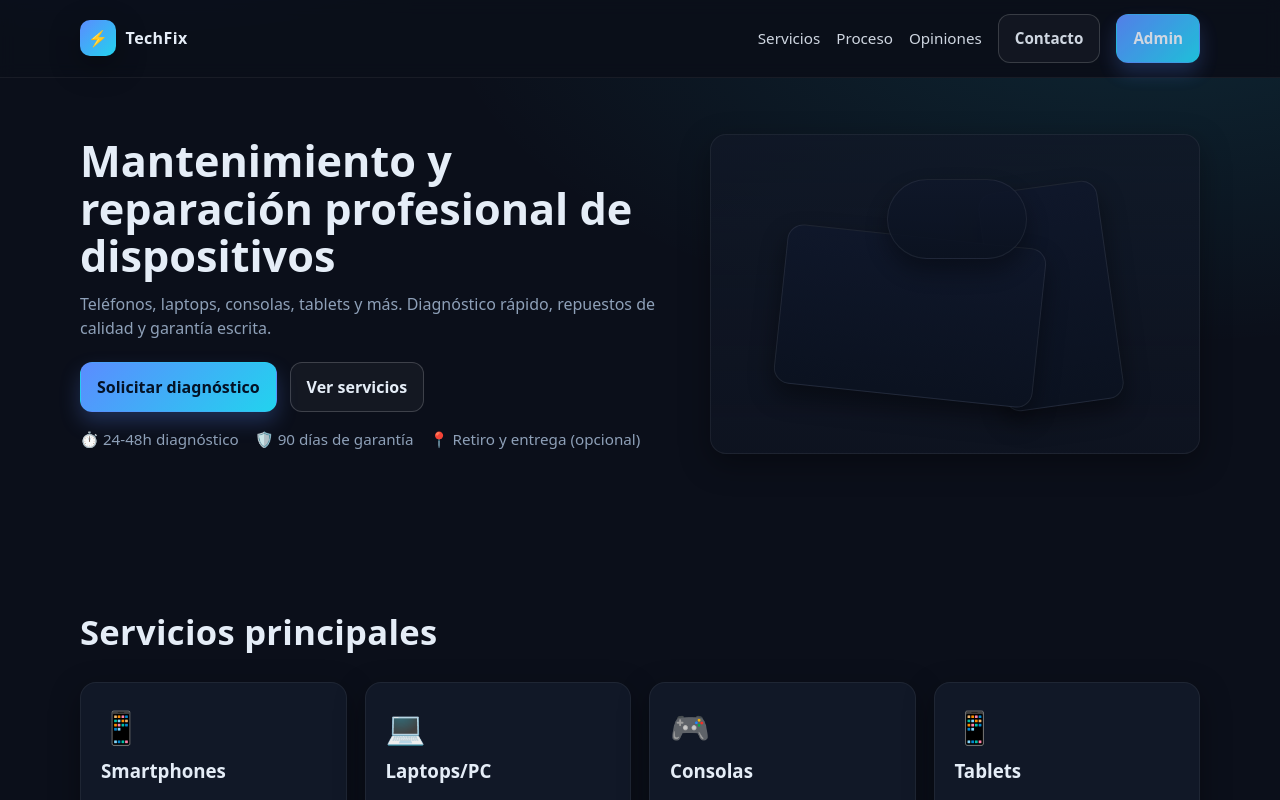
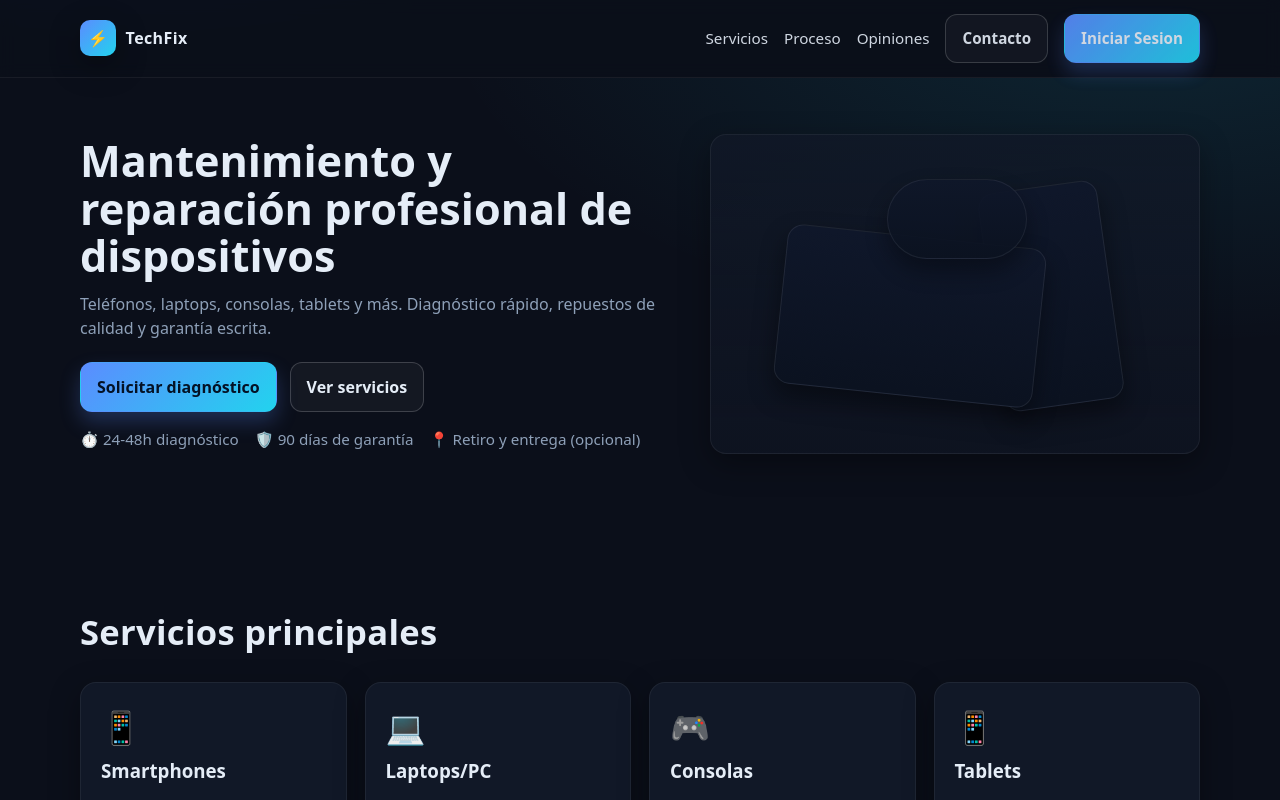
Before and after one commit to R-M-L-2002/EFI_PROG3_FRONT, a React (Vite) app: page / in a window 1280 px wide. Shown: the top 800 px of the page. Built offline with nearby package versions, Linux system fonts and the light colour scheme; no server answers.

Commit message:
iniciar sesion

```diff
--- a/src/App.jsx
+++ b/src/App.jsx
@@ -68,7 +68,7 @@ function LandingPage() {
               Contacto
             </a>
             <a href="/admin/login" className="btn btn--primary">
-              Admin
+              Iniciar Sesion
             </a>
           </nav>
         </div>
```
